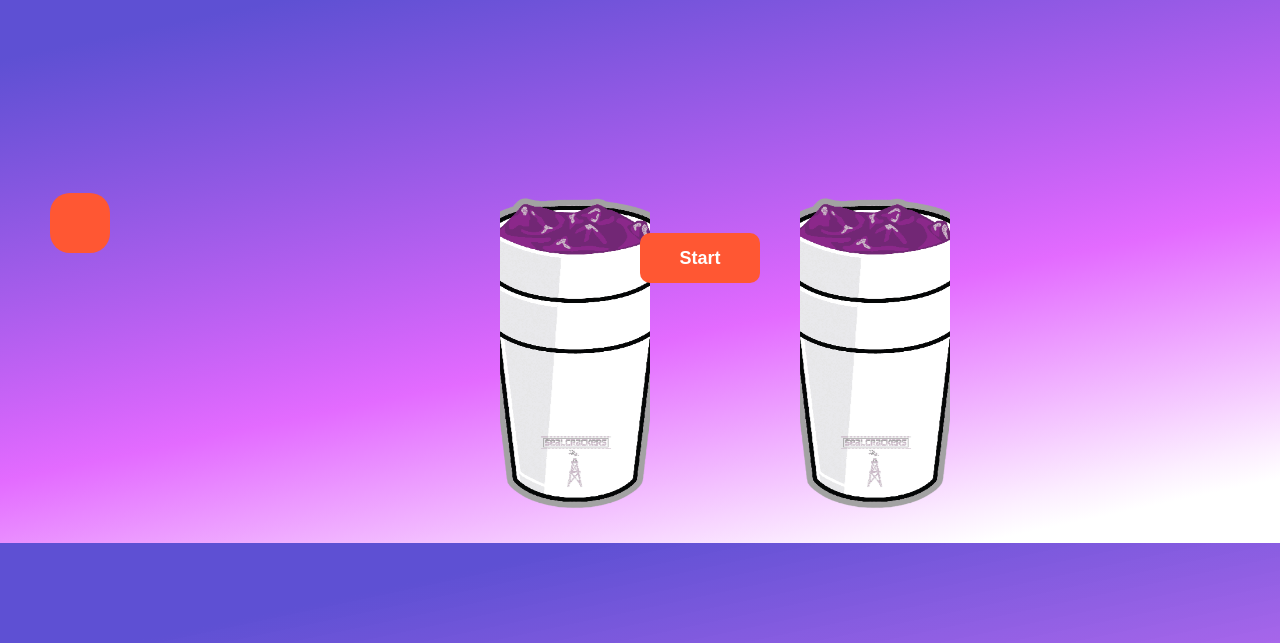
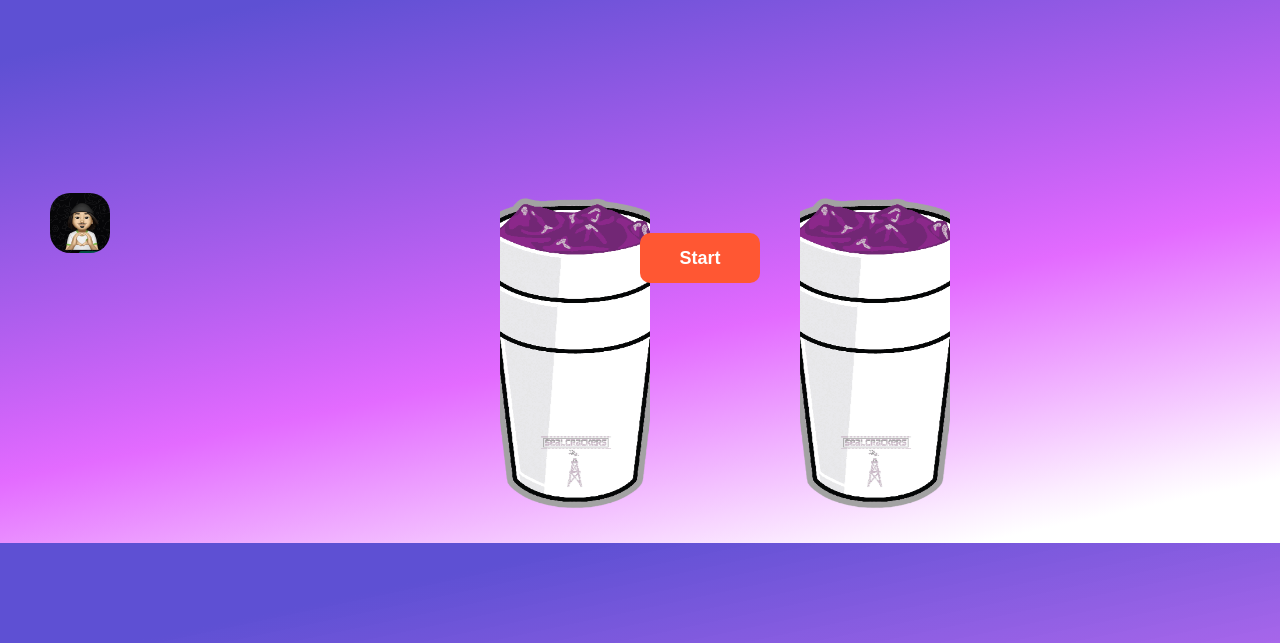
Before and after one commit to CaiinnGame/CaiinnGame.github.io, a plain HTML site: page index.html in a window 1280 px wide. Shown: the part 157-800 px from the top of the page. Drawn offline with Linux system fonts and the light colour scheme; a web font is replaced by a local one.

Commit message:
Update index.html

```diff
--- a/index.html
+++ b/index.html
@@ -34,7 +34,8 @@ background: linear-gradient(348deg, rgba(255,255,255,0.8374575660342262) 10%, rg
   border-radius: 20px;
   width: 60px;
   height: 60px;
-
+  background-image: url('cain.jpeg');
+  background-size: cover;
    background-color: #FF5733;
   position: absolute;
   left: 50px;
```
